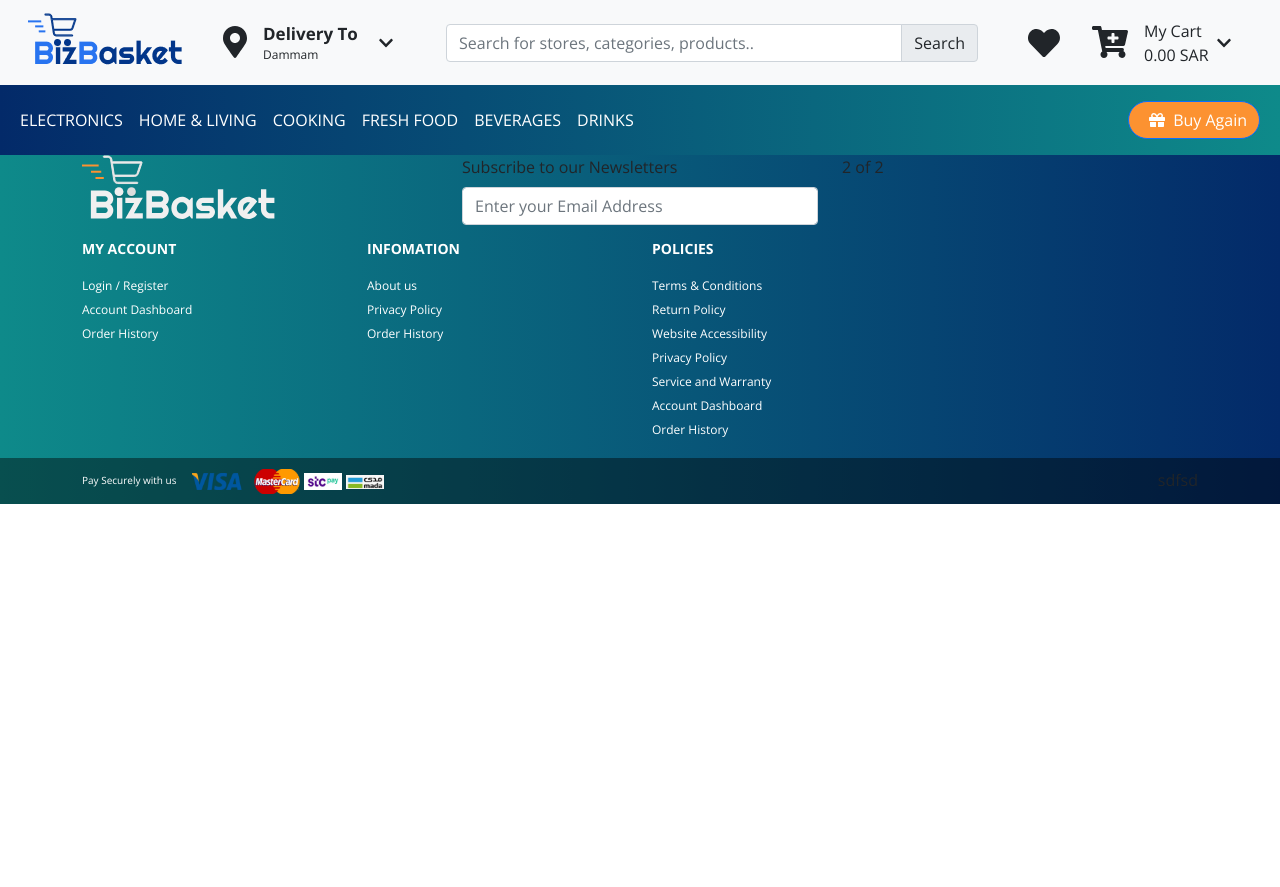
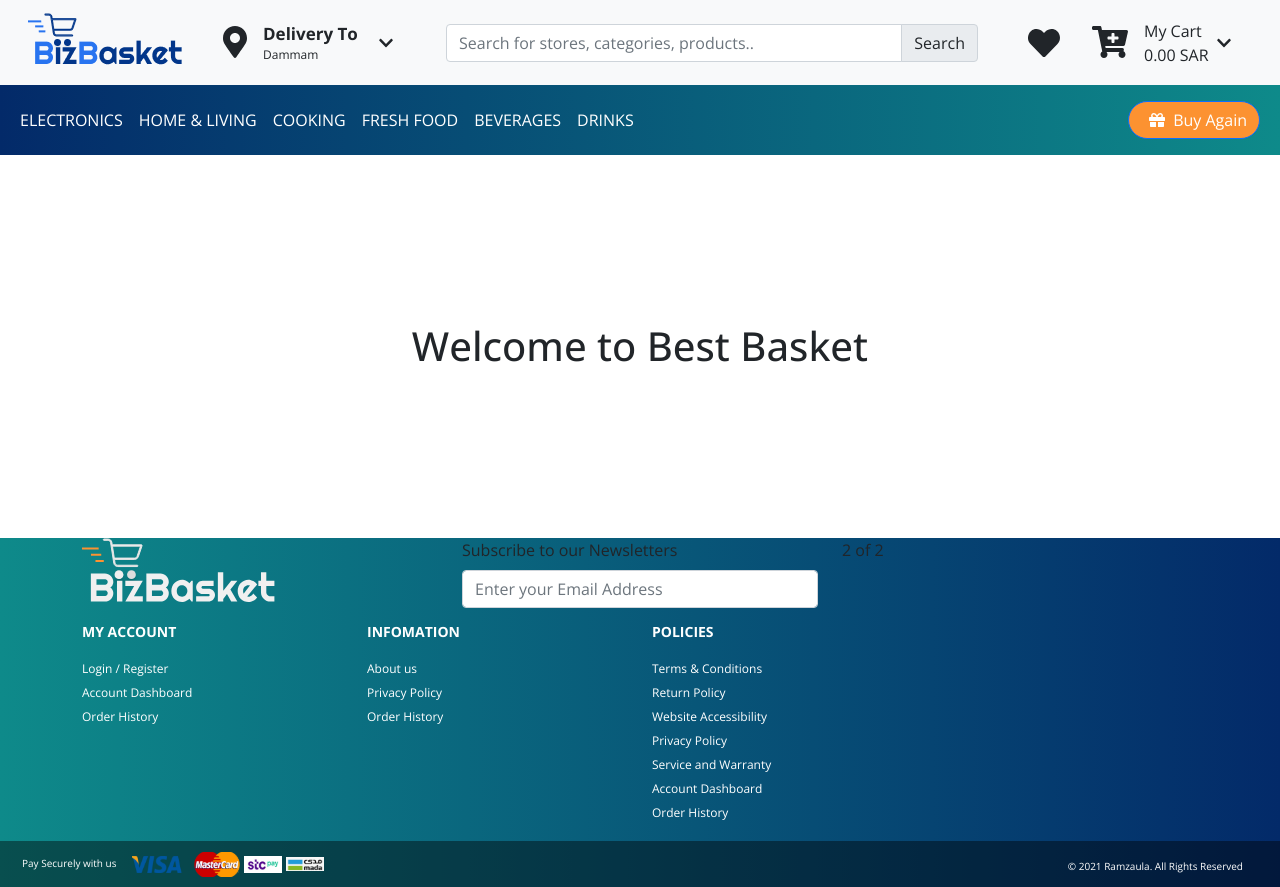
Before and after one commit to HAL94/storefront, a React (Create React App) app: page / in a window 1280 px wide. Before the commit the page ends 800 px from the top, so only its background shows below. Built offline with nearby package versions, Linux system fonts and the light colour scheme.

Commit message:
added common page

```diff
--- a/src/App.js
+++ b/src/App.js
@@ -1,10 +1,13 @@
 import Footer from "./Components/Navigation/Footer/Footer";
 import Header from "./Components/Navigation/Header/Header";
+import Common from "./Components/Pages/Common";
 
 function App() {
   return (
     <>
       <Header />
+
+      <Common />
       <Footer />
     </>
   );
--- a/src/Components/Navigation/Footer/Footer.js
+++ b/src/Components/Navigation/Footer/Footer.js
@@ -78,7 +78,7 @@ function Footer() {
       </Container>
 
       <div className={classes["copyrights"]}>
-        <Container>
+        <Container fluid>
           <Row>
             <Col sm={6}>
               <div className={classes["copyright_left"]}>
@@ -94,8 +94,10 @@ function Footer() {
                 </div>
               </div>
             </Col>
-            <Col sm={6} className="text-end">
-              sdfsd
+            <Col sm={6}>
+              <div className={classes["copyright_right"]}>
+                <p>© 2021 Ramzaula. All Rights Reserved</p>
+              </div>
             </Col>
           </Row>
         </Container>
--- a/src/Components/Navigation/Footer/Footerbar.module.css
+++ b/src/Components/Navigation/Footer/Footerbar.module.css
@@ -40,9 +40,17 @@
   color: white;
 }
 
-.copyright_left p .Sampletestingcss {
+/* .copyright_right {
+  display: flex;
+  justify-content: end;
+  align-items: center;
+} */
+
+.copyright_right p {
   font-size: 10px;
   margin-bottom: 0px;
   margin-right: 15px;
   color: white;
+  text-align: end;
+  margin-top: 8px;
 }
--- /dev/null
+++ b/src/Components/Pages/Cmm.module.css
@@ -0,0 +1,5 @@
+.bodypart h1 {
+  text-align: center;
+  margin-top: 15%;
+  margin-bottom: 15%;
+}
--- /dev/null
+++ b/src/Components/Pages/Common.js
@@ -0,0 +1,21 @@
+import React from "react";
+import Container from "react-bootstrap/Container";
+import Row from "react-bootstrap/Row";
+import Col from "react-bootstrap/Col";
+import Form from "react-bootstrap/Form";
+import classes from "./Cmm.module.css";
+function Common() {
+  return (
+    <div>
+      <Container>
+        <Row>
+          <Col className={classes["bodypart"]}>
+            <h1>Welcome to Best Basket</h1>
+          </Col>
+        </Row>
+      </Container>
+    </div>
+  );
+}
+
+export default Common;
```
